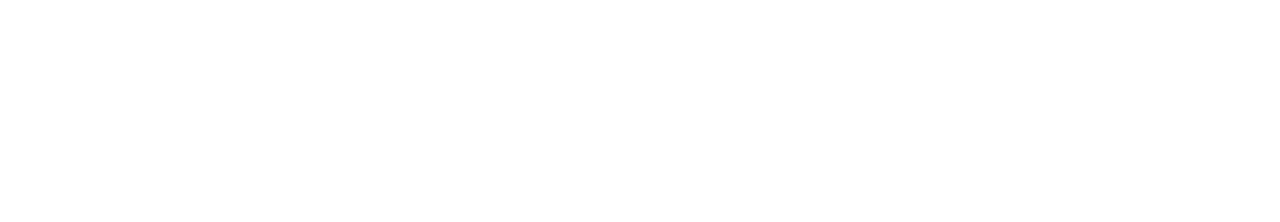
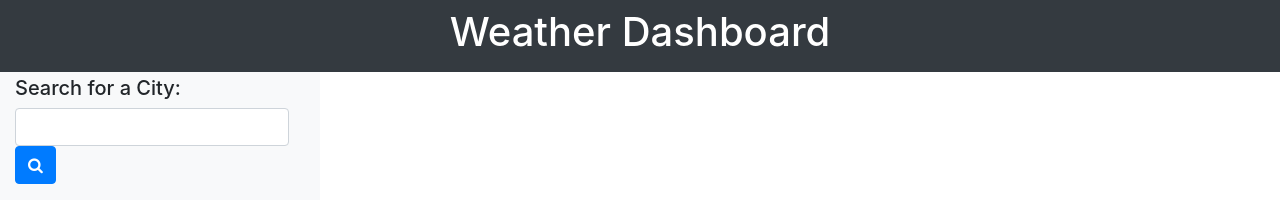
Before and after one commit to BigPhatNerd/weather_api, a plain HTML site: page index.html in a window 1280 px wide. Drawn offline with nearby package versions, Linux system fonts and the light colour scheme.

Commit message:
Built html

```diff
--- a/index.html
+++ b/index.html
@@ -8,6 +8,26 @@
 </head>
 
 <body>
+    <header class="container-fluid text-center text-white bg-dark p-2">
+        <h1>Weather Dashboard</h1>
+    </header>
+    <div class="container-fluid">
+        <div class="row">
+            <aside class="col-lg-3 bg-light">
+                <h5 class="mt-1">Search for a City:</h5>
+                <div class="form-inline form-group">
+                    <input class="form-control" type="text" id="search-value" />
+                    <button class="btn btn-primary" id="search-button"><i class="fa fa-search"></i></button>
+                </div>
+                <ul class="list-group history"></ul>
+            </aside>
+            <div class="col-lg-9">
+                <div id="today" class="mt-3"></div>
+                <div id="forecast" class="mt-3"></div>
+            </div>
+        </div>
+    </div>
+    <script src="https://code.jquery.com/jquery-3.4.1.min.js"></script>
     <script type="text/javascript" src="script.js"></script>
 </body>
 
```
